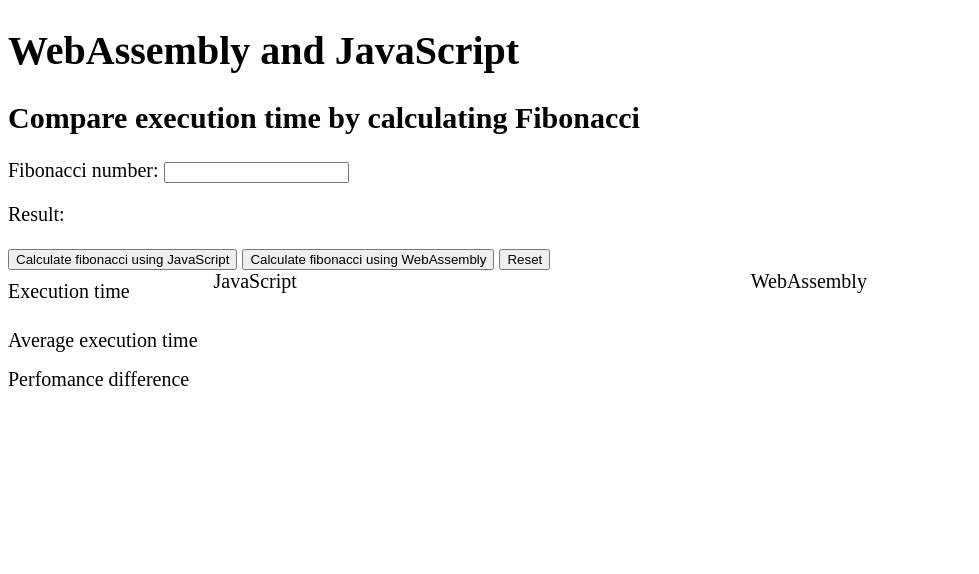
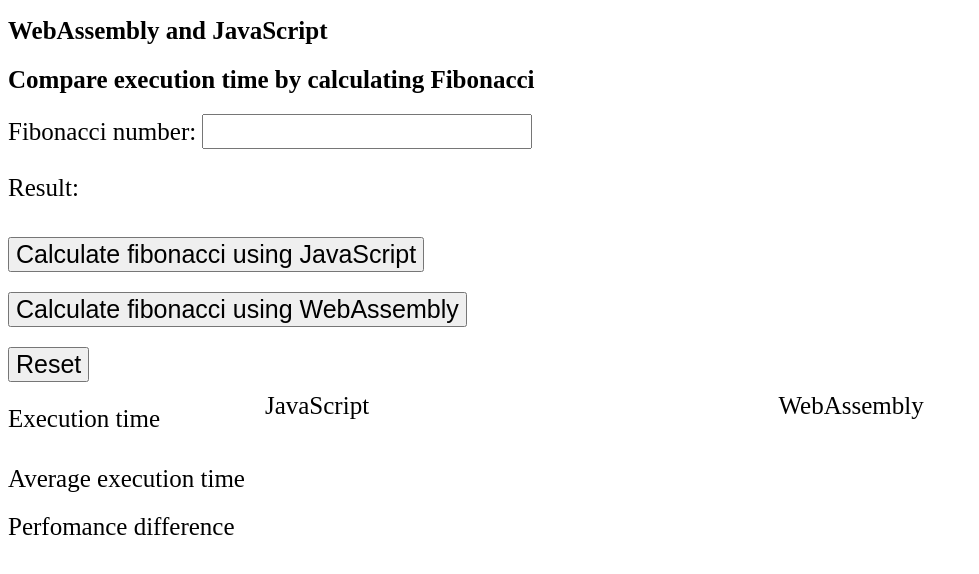
Before and after one commit to HopeRapidGlobal/webassembly, a website with bundled scripts: page index.html in a window 1280 px wide. Shown: the whole page, without its empty margins (0-979 px from the left). Built offline with nearby package versions, Linux system fonts and the light colour scheme.

Commit message:
update style

```diff
--- a/index.html
+++ b/index.html
@@ -2,8 +2,12 @@
 <html lang="en">
 <head>
   <style>
-    body {
+    * {
       font-size: 1.25rem;
+    }
+
+    button {
+      margin: 0.5rem 0;
     }
 
     .container {
@@ -30,7 +34,9 @@
   <br />
   <p id="result">Result:</p>
   <button id="js-button">Calculate fibonacci using JavaScript</button>
+  <br />
   <button id="wasm-button">Calculate fibonacci using WebAssembly</button>
+  <br />
   <button id="reset-button">Reset</button>
   <div class="container">
     <div id="execution-time-title">Execution time</div>
```
